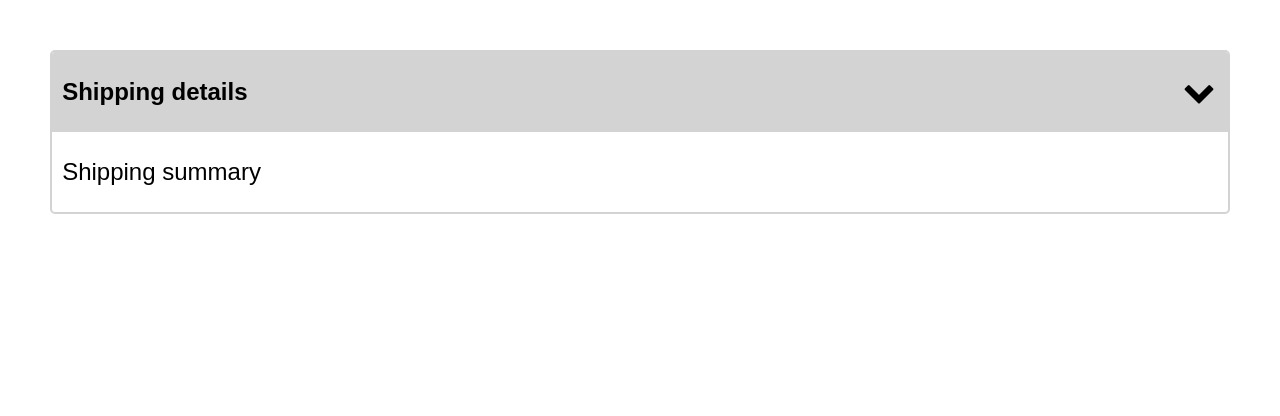
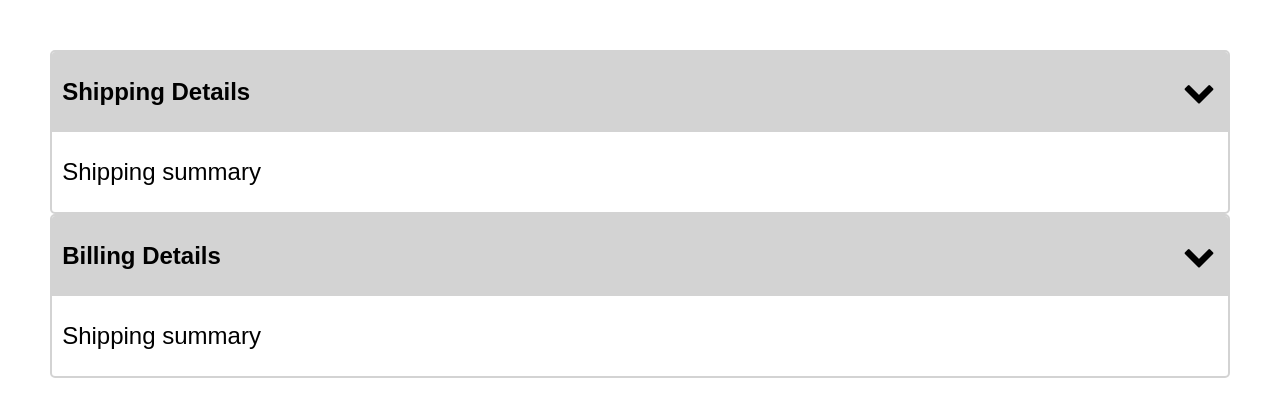
Before and after one commit to dawidgdanski/angular-training, an Angular app: page / in a window 1280 px wide. Shown: the top 416 px of the page. Built offline with nearby package versions, Linux system fonts and the light colour scheme.

Commit message:
Apply header text via Input property to zippy selector

```diff
--- a/src/app/app.component.html
+++ b/src/app/app.component.html
@@ -1 +1,2 @@
-<app-zippy></app-zippy>
+<zippy title="Shipping Details"></zippy>
+<zippy title="Billing Details"></zippy>
--- a/src/app/zippy/zippy.component.html
+++ b/src/app/zippy/zippy.component.html
@@ -1,6 +1,6 @@
 <div class="list-item-layout">
   <div class="list-item-header">
-    <h1 class="header-text">Shipping details</h1>
+    <h1 class="header-text">{{title}}</h1>
     <i class="fa fa-chevron-down fa-2x"></i>
   </div>
   <div class="list-item-summary">
```
Also changed, not shown: src/app/zippy/zippy.component.ts (+7 -3 lines).
